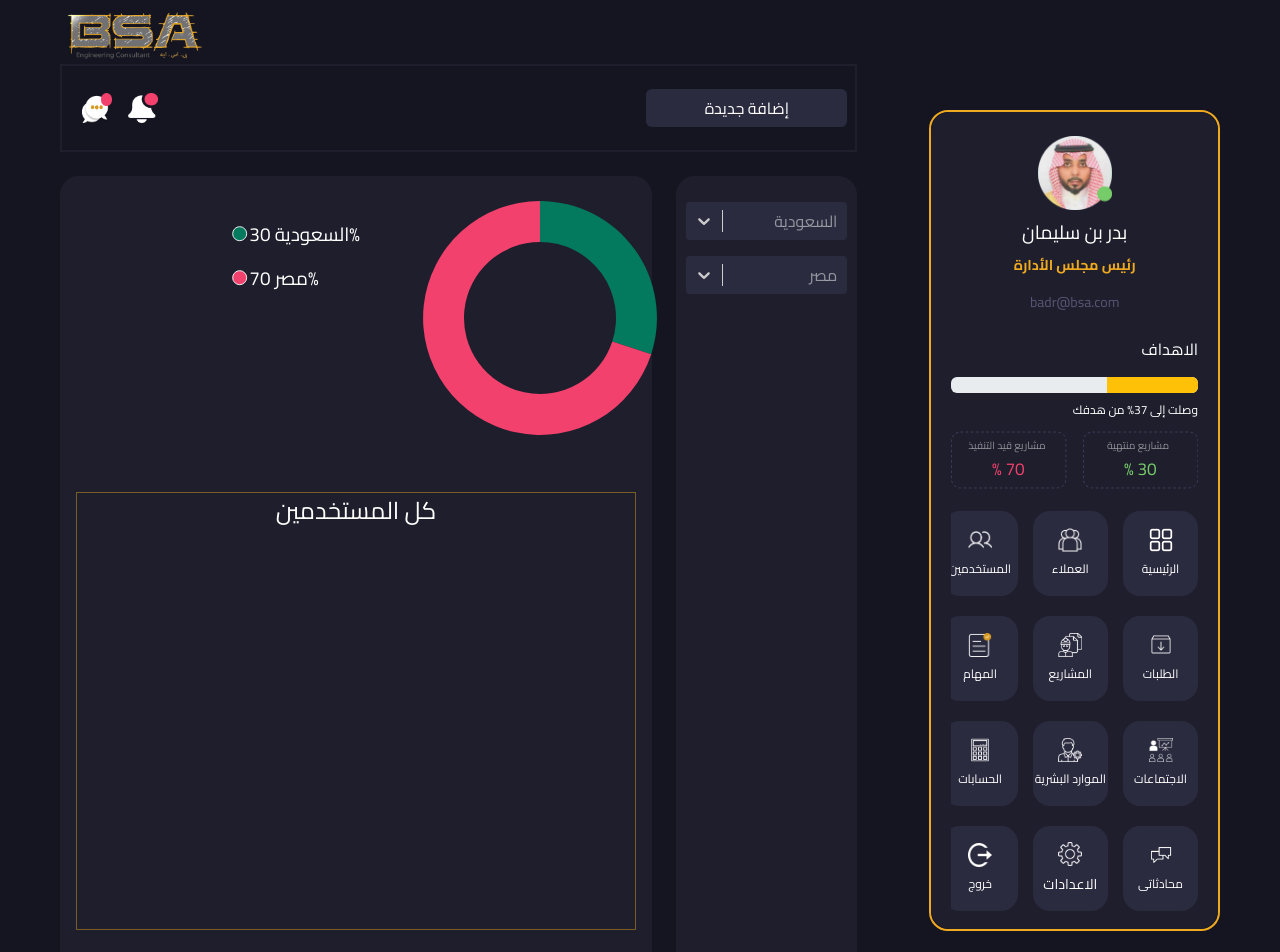
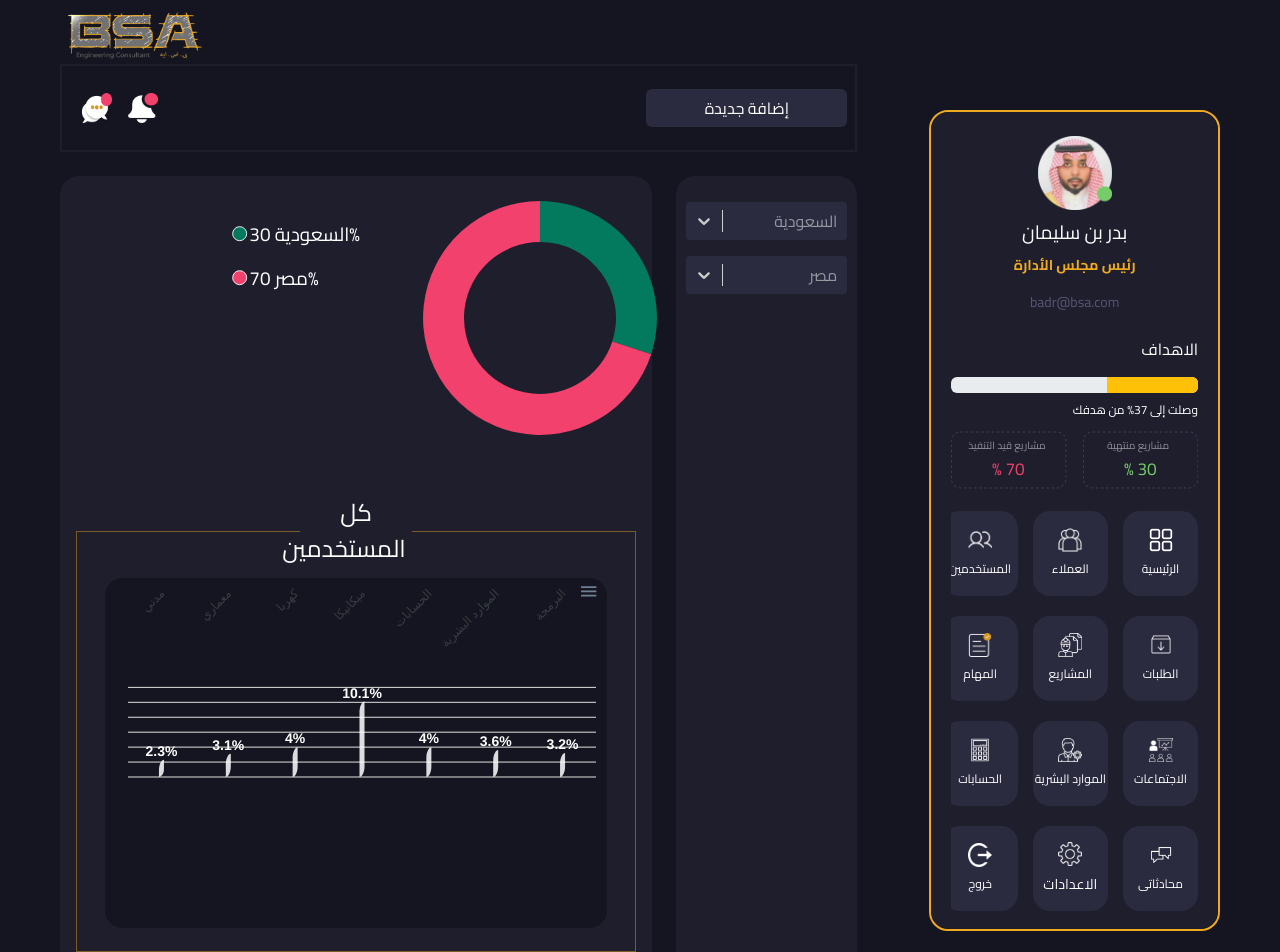
Before and after one commit to uceiifali/BAS-React, a React (Create React App) app: page /System/AllUsersChart in a window 1280 px wide. Shown: the top 952 px of the page. Built offline with nearby package versions, Linux system fonts and the light colour scheme.

Commit message:
updating User Model

```diff
--- a/src/App.css
+++ b/src/App.css
@@ -1118,6 +1118,12 @@ fieldset .legend{
   height: 306px !important;
   background: #1E1E2D !important;
 }
+legend {
+  width: 20% ;
+  float: unset !important;
+  color: #fff;
+  padding: 3px 6px;
+}
 
 /* .slider-Container{
 width: 250px !important;
--- a/src/Components/System/Users/AddUpdateUser/AddUpdateUser.js
+++ b/src/Components/System/Users/AddUpdateUser/AddUpdateUser.js
@@ -7,12 +7,12 @@ import { Button, Form, Modal } from 'react-bootstrap'
 import DatePicker from "react-datepicker"
 import { AiOutlineCloseCircle } from 'react-icons/ai'
 import { useContext } from 'react'
-import   { showAddUpdateUser } from '../../../../Context/CheckAddUpdateUserVisability'
+import { showAddUpdateUser } from '../../../../Context/CheckAddUpdateUserVisability'
 
-const AddUpdateUser = ({ id = null ,setOpenUpdateUser}) => {
-    console.log(id )
+const AddUpdateUser = ({ id = null, setOpenUpdateUser }) => {
+    console.log(id)
 
-    const {showAddUserModel,setShowAddUserModel , showUpdateUserModel ,setShowUpdateUserModel}= useContext(showAddUpdateUser)
+    const { showAddUserModel, setShowAddUserModel, showUpdateUserModel, setShowUpdateUserModel } = useContext(showAddUpdateUser)
     const firstName = UseInput("", "text", true)
     const lastName = UseInput("", "text", true)
     const userName = UseInput("", "text", true)
@@ -165,16 +165,16 @@ const AddUpdateUser = ({ id = null ,setOpenUpdateUser}) => {
 
 
                         <div className='d-flex w-75 flex-column mx-auto mt-3 justify-content-center align-items-center '>
-                           {!id? <p className='text-white' style={{ fontSize: "30px" }}>تم اضافة مستخدم جديد بنجاح</p>: <p className='text-white' style={{ fontSize: "30px" }}> تم تعديل بيانات المستخدم بنجاح</p>}
+                            {!id ? <p className='text-white' style={{ fontSize: "30px" }}>تم اضافة مستخدم جديد بنجاح</p> : <p className='text-white' style={{ fontSize: "30px" }}> تم تعديل بيانات المستخدم بنجاح</p>}
                             <Button type='submit'
-                              onClick={()=>{
+                                onClick={() => {
                                     SetShowSubmitPoper(false)
-                                if(id){
+                                    if (id) {
                                         setShowUpdateUserModel(false)
                                         setOpenUpdateUser({
-                                        id:null
+                                            id: null
                                         })
-                                }else{
+                                    } else {
                                         setShowAddUserModel(false)
                                     }
 
@@ -194,10 +194,12 @@ const AddUpdateUser = ({ id = null ,setOpenUpdateUser}) => {
 
 
             {!id ? <h2 className='golden addupdateheader mt-3  mx-5 mb-1 '>إضافة جديدة</h2> : <h2 className='golden addupdateheader mt-3    mx-5 mb-1   '> تعديل المستخدم</h2>}
-            {!id ? <p className='text-center'> اضافة مستخدم جديد</p > : <p className='text-center'> تعديل المستخدم  </p >}
+
 
             <Form onSubmit={handleAddUpdateUser}>
-                <div className='row golden-square py-2 w-75 m-auto'>
+                <fieldset className='golden-square  w-75 m-auto'>
+                    {!id ? <legend className='text-center text-white'> اضافة مستخدم جديد</legend > : <legend className='text-center  text-white'> تعديل المستخدم  </legend >}
+                    <div className='row    '>
                         <div className='col-md-4 col-sm-6  d-flex justify-content-center  mb-2'>
                             <Input label="الاسم الاول" {...firstName.bind} width='190px' height='37px' placeholder="ادخل الاسم الاول" />
                         </div>
@@ -298,8 +300,9 @@ const AddUpdateUser = ({ id = null ,setOpenUpdateUser}) => {
                             </Form.Group>
                         </div>
                     </div>
-                <div className='golden-square  w-75 pt-2 pb-2 px-4   mt-3 mx-auto' >
-                    <p className='text-center'>كلمة المرور</p>
+                    </fieldset>
+                    <fieldset className='small-golden-square  w-75 pt-2 pb-2 px-4   mt-3 mx-auto' >
+                        <legend className='text-center'>كلمة المرور</legend>
                         <div className='row '>
                             <div className='col-md-6 '>
                                 <Input label={"كلمه المرور"} type='password' {...userPassword.bind} placeholder='ادخل كلمة المرور' />
@@ -310,10 +313,11 @@ const AddUpdateUser = ({ id = null ,setOpenUpdateUser}) => {
 
                             </div>
                         </div>
-                </div>
+                    </fieldset>
                     <div className='d-flex w-75 mx-auto mt-3 justify-content-end'>
                         <Button type='submit' className='sumbmitAddUpdateUser'>حفظ</Button>
                     </div>
+
             </Form>
 
         </div>
--- a/src/Components/System/Users/AddUpdateUser/index.css
+++ b/src/Components/System/Users/AddUpdateUser/index.css
@@ -7,9 +7,16 @@
 
 
 }
+.addUpdateUser .form-label{
+    color: #fff !important;;
+}
 
 .golden {
     color: #EFAA20 !important;
+}
+.small-golden-square{
+    height: 147px;
+    border: 1px solid rgba(213, 153, 33, 0.20);
 }
 
 .addupdateheader {
--- /dev/null
+++ b/src/Components/System/Users/AllUsersChart/AllUsersColumnChart.js
@@ -0,0 +1,103 @@
+import React from "react";
+import ReactApexChart from "react-apexcharts";
+
+class AllUsersColumnChart extends React.Component {
+    constructor(props) {
+        super(props);
+
+        this.state = {
+
+            series: [{
+                name: 'Inflation',
+                data: [2.3, 3.1, 4.0, 10.1, 4.0, 3.6, 3.2]
+            }],
+            options: {
+                chart: {
+                    height: 350,
+                    type: 'bar',
+                },
+                plotOptions: {
+                    bar: {
+                        columnWidth: 5,
+                        borderRadius: 10,
+                        dataLabels: {
+                            position: 'top', // top, center, bottom
+                        },
+
+                    },
+
+                },
+                dataLabels: {
+                    enabled: true,
+                    formatter: function (val) {
+                        return val + "%";
+                    },
+                    offsetY: -20,
+                    style: {
+                        fontSize: '14px',
+                        colors: ["#fff"]
+                    }
+                },
+                colors:["#FFF"],
+
+                xaxis: {
+                    categories: ["مدني", "معماري", "كهربا", "ميكانيكا", "الحسابات", "الموارد البشرية", "البرمجة"],
+                    position: 'top',
+                    axisBorder: {
+                        show: false
+                    },
+                    axisTicks: {
+                        show: false
+                    },
+                    crosshairs: {
+                        fill: {
+                            type: 'gradient',
+                            gradient: {
+                                colorFrom: '#fff',
+                                colorTo: '#fff',
+                                stops: [0, 100],
+                                opacityFrom: 0.4,
+                                opacityTo: 0.5,
+                            }
+                        }
+                    },
+                    tooltip: {
+                        enabled: true,
+                    }
+                },
+                yaxis: {
+                    axisBorder: {
+                        show: false
+                    },
+                    axisTicks: {
+                        show: false,
+                    },
+                    labels: {
+                        show: false,
+                        formatter: function (val) {
+                            return val + "%";
+                        }
+                    }
+
+                },
+
+            },
+
+
+        };
+    }
+
+
+
+    render() {
+        return (
+
+
+            <div id="chart">
+                <ReactApexChart options={this.state.options} series={this.state.series} type="bar" width={500  }  height={220} />
+            </div>
+        )
+    }
+}
+
+export default AllUsersColumnChart
--- a/src/Pages/System/Users/AllUsersChart/AllUsersChart.jsx
+++ b/src/Pages/System/Users/AllUsersChart/AllUsersChart.jsx
@@ -5,6 +5,8 @@ import AddUserButton from '../../../../Components/System/Users/AddUserButton/Add
 import SystemControler from '../../../../Components/System/SystemControler/SystemControler'
 import Select from '../../../../Components/FormHandler/Select'
 import AllUsersPieChart from '../../../../Components/System/Users/AllUsersChart/AllUsersPieChart'
+import AllUsersColumnChart from '../../../../Components/System/Users/AllUsersChart/AllUsersColumnChart'
+import AddUpdateUser from '../../../../Components/System/Users/AddUpdateUser/AddUpdateUser'
 
 
 
@@ -87,7 +89,7 @@ const AllUsersChart = () => {
 
                 }}
 
-                className='pointer'>
+                className='pointer text-white'>
                 <svg className='mx-3' xmlns="http://www.w3.org/2000/svg" width="9" height="15" viewBox="0 0 9 15" fill="none">
                     <path d="M8.52681 7.88703C8.7714 7.68698 8.7714 7.31302 8.52681 7.11297L0.816557 0.806657C0.490077 0.539626 2.88033e-07 0.771911 3.0647e-07 1.19369L8.57785e-07 13.8063C8.76222e-07 14.2281 0.490078 14.4604 0.816558 14.1933L8.52681 7.88703Z" fill="white" />
                 </svg>
@@ -97,7 +99,7 @@ const AllUsersChart = () => {
 
 
                 <AddUserButton />} />
-            <div className='row'>
+            {showAddUserModel ? <AddUpdateUser /> : <div className='row'>
                 <div className='col-md-3'>
                     <div className='all-categories flex-column '  >
                         <div className='   d-flex  justify-content-center'><Select options={saudiaRoles} placeholder="السعودية " className="mt-3 pointer" styles={colourStyles} /></div>
@@ -107,30 +109,40 @@ const AllUsersChart = () => {
                     </div>
                 </div>
                 <div className='col-md-9'>
-          <div className='all-users-Chart p-3'>
+                    <div className='all-users-Chart p-3'>
 
-            <div className=' AllUsersPieChart d-flex  w-75  justify-content-end'>
-            <AllUsersPieChart/>
+                        <div className=' AllUsersPieChart d-flex  w-75  justify-content-end'>
+                            <AllUsersPieChart />
 
-            </div>
+                        </div>
 
-            <fieldset className='  golden-square all-users-chart' >
-            <legend  className=' legand    text-white text-center' >كل المستخدمين </legend>
+                        <form>
+                            <fieldset className='All-users-columnChart-container '>
+                                <legend className='text-white text-center'>كل المستخدمين   </legend>
+
+                                <div className='All-users-columnChart  d-flex   align-items-center flex-column'>
+
+
+                                    <AllUsersColumnChart  />
+
+                                </div>
+                            </fieldset>
+                        </form>
 
 
 
-            </fieldset>
-          </div>
+
+                    </div>
 
 
 
                 </div>
 
 
-            </div>
+            </div>}
 
 
-        </div>
+        </div >
     )
 }
 
--- a/src/Pages/System/Users/AllUsersChart/index.css
+++ b/src/Pages/System/Users/AllUsersChart/index.css
@@ -4,12 +4,33 @@
     background: #1E1E2D;
 
 }
-.AllUsersPieChart{
+
+.AllUsersPieChart {
     height: 300px !important;
 }
-.golden-square.all-users-chart{
-    height: 438px ;
-    border: 0.854px solid rgba(213, 153, 33, 0.50) ;
 
-    margin: auto;
+.golden-square {
+    height: 480px;
+    border: 0.854px solid rgba(213, 153, 33, 0.50);
+
+
 }
+
+.All-users-columnChart-container{
+    height: 460px;
+    border: 0.854px solid rgba(213, 153, 33, 0.50);
+}
+.All-users-columnChart {
+    height: 350px;
+    border-radius: 17.573px;
+    background: #151521;
+    width: 90%;
+     margin: auto;
+
+}
+
+.sections-slider{
+
+width: 129px !important;
+height: 126px !important    ;
+}
```
Lines whose indentation alone changed are shown as unchanged.
